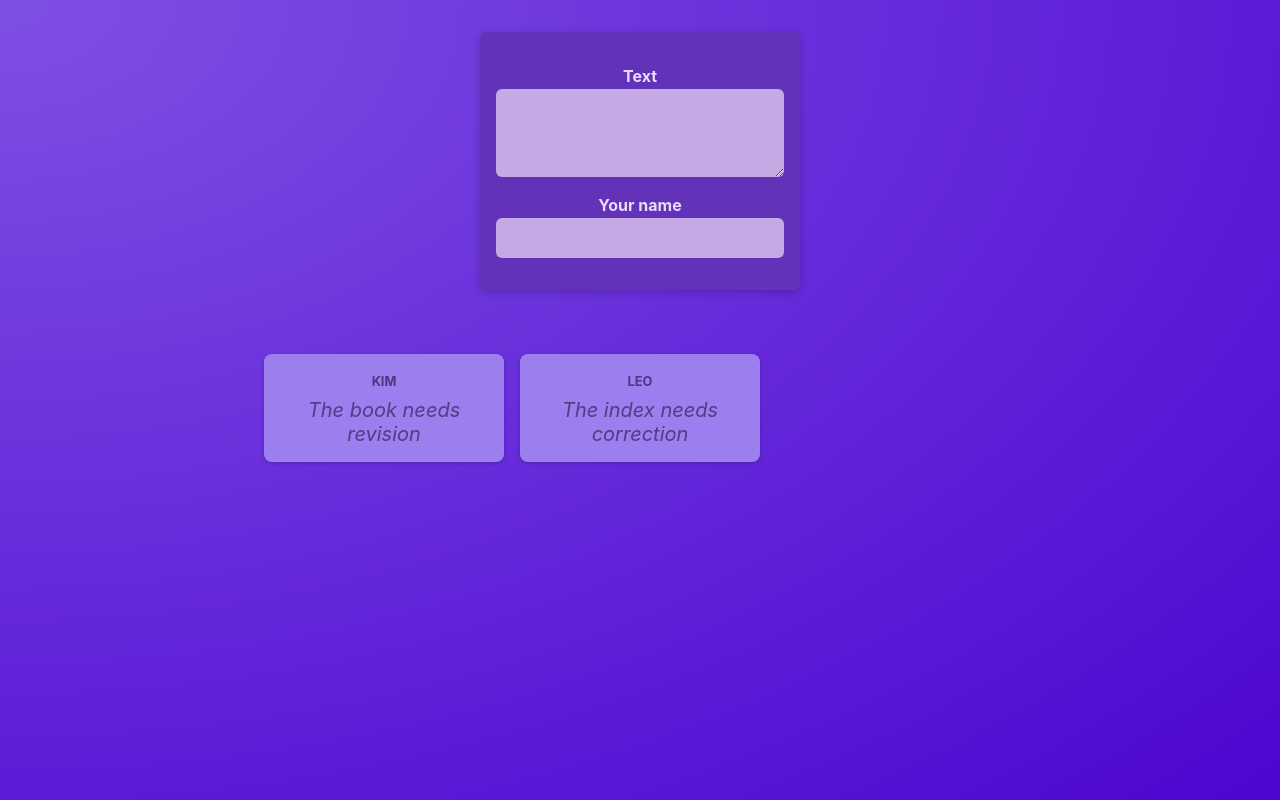
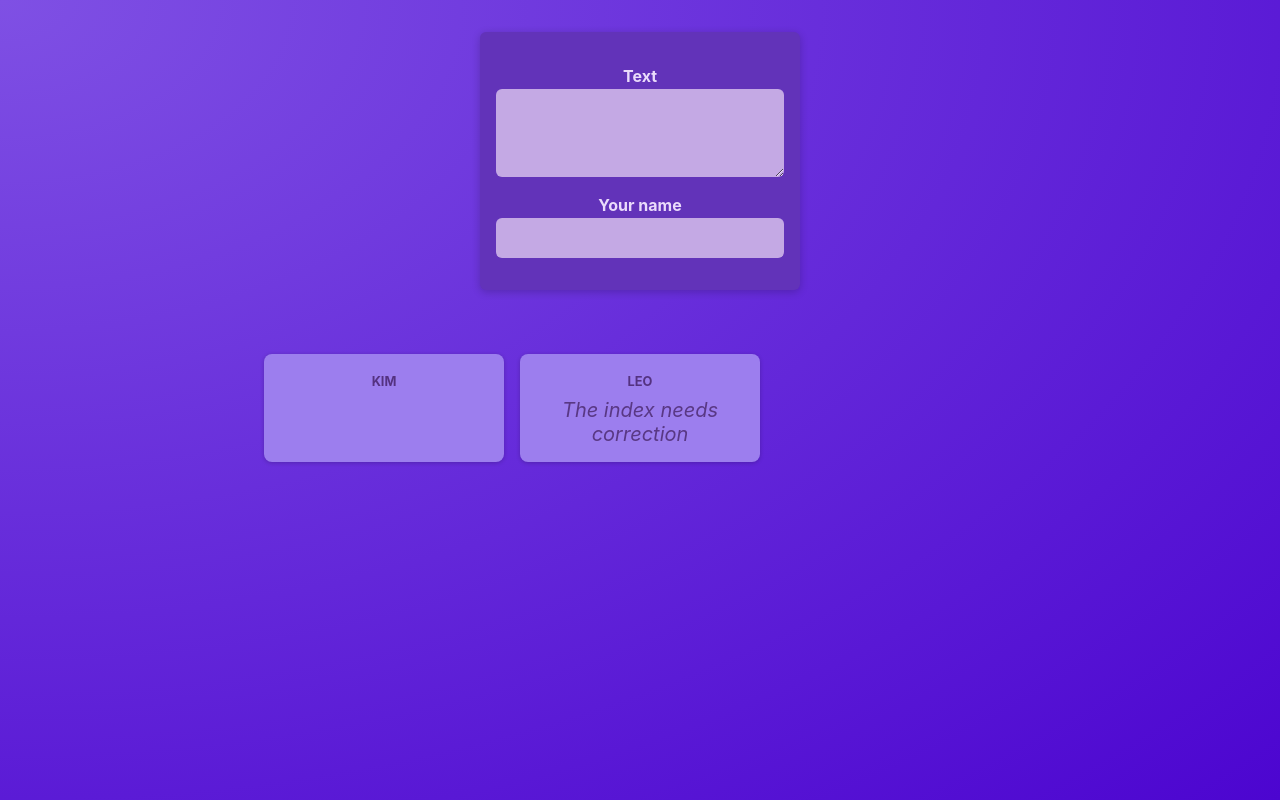
Before and after one commit to igdkaur/posts-app, a React (Vite) app: page / in a window 1280 px wide. Built offline with nearby package versions, Linux system fonts and the light colour scheme.

Commit message:
lifting the state 2

```diff
--- a/src/components/NewPost.jsx
+++ b/src/components/NewPost.jsx
@@ -1,12 +1,6 @@
-import { useState } from 'react';
 import classes from './NewPost.module.css';
 
 function NewPost(props) {
-  const [author, setAuthor] = useState();
-
-   function handleChange(event) {
-    setAuthor(event.target.value)
-   }
 
 
   return (
@@ -15,7 +9,6 @@ function NewPost(props) {
         <label htmlFor="body">Text</label>
         <textarea id="body" required rows={3} onChange={props.onBodyChange}/>
       </p>
-      <p>{author}</p>
       <p>
         <label htmlFor="name">Your name</label>
         <input type="text" id="name" required />
--- a/src/components/PostsList.jsx
+++ b/src/components/PostsList.jsx
@@ -1,17 +1,23 @@
 import NewPost from "./NewPost";
 import Post from "./Post";
-import classes from "./PostsList.module.css"
+import classes from "./PostsList.module.css";
+import { useState } from 'react';
 
 
 function PostsList() {
+  const [enteredBody, setEnteredBody] = useState();
+
+  function handleBodyChange(event) {
+    setEnteredBody(event.target.value);
+  }
+
   return (
     <>
-    <NewPost />
-    <ul className={classes.posts}>
-
-      <Post author="Kim" body="The book needs revision" />
-      <Post author="Leo" body="The index needs correction" />
-    </ul>
+      <NewPost onBodyChange={handleBodyChange} />
+      <ul className={classes.posts}>
+        <Post author="Kim" body={enteredBody} />
+        <Post author="Leo" body="The index needs correction" />
+      </ul>
     </>
   );
 }
```
